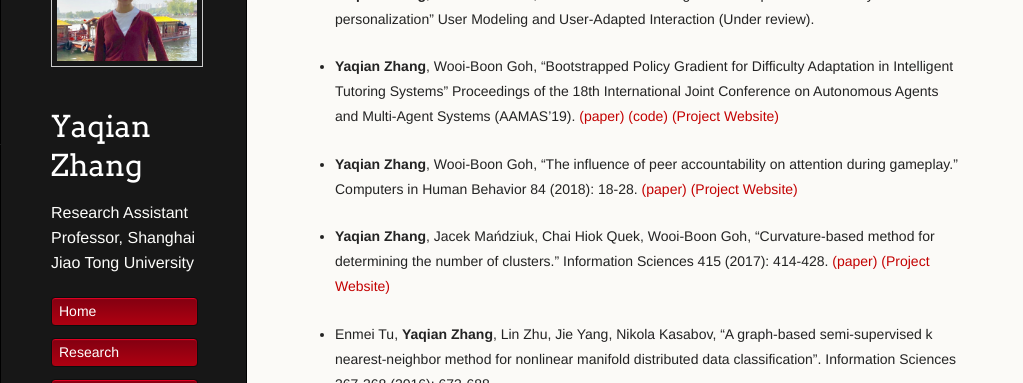
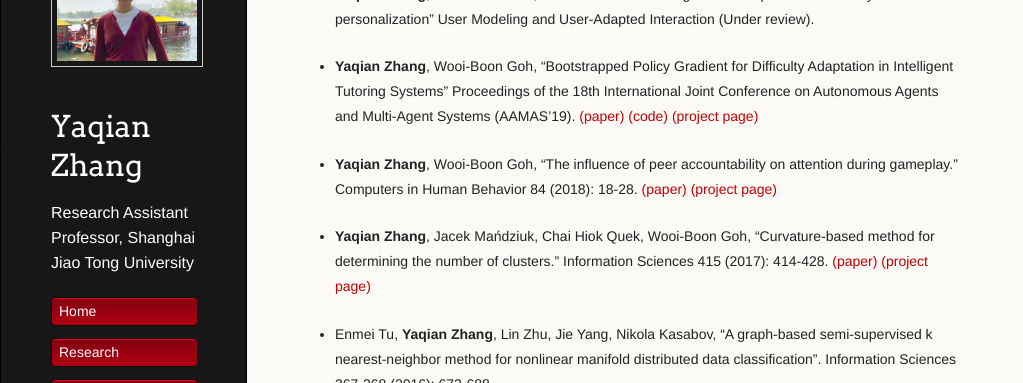
Before and after one commit to YaqianZhang/yaqianzhang.github.io, a Jekyll site: the page built from index.md, in a window 1280 px wide and 900 px high, scrolled down 1053 px. Shown: the part 152-535 px from the top of the window, without its empty margins (0-1023 px from the left). Built offline with Jekyll 4.4.1, drawn with Linux system fonts in a browser that asks for light colours; a script that is not in the unit is left out; our own code applies the rules of GitHub Pages for plain Markdown files.

Commit message:
Update index.md

```diff
--- a/index.md
+++ b/index.md
@@ -34,11 +34,11 @@
 ## Publications
 * **Yaqian Zhang**, Wooi-Boon Goh, "Reinforcement learning-based adaptive task difficulty personalization" User Modeling and User-Adapted Interaction (Under review).
 
-* **Yaqian Zhang**, Wooi-Boon Goh, "Bootstrapped Policy Gradient for Difficulty Adaptation in Intelligent Tutoring Systems" Proceedings of the 18th International Joint Conference on Autonomous Agents and Multi-Agent Systems (AAMAS'19). [(paper)](papers/19_YaqianZhang_BootstrappedPolicyGradient_aamas.pdf) [(code)](https://github.com/YaqianZhang/Bootstrapped-policy-gradient-for-difficutly-adaptation) [(Project Website)](https://yaqianzhang.github.io/2018/06/30/boostrapped-policy-gradient.html)
+* **Yaqian Zhang**, Wooi-Boon Goh, "Bootstrapped Policy Gradient for Difficulty Adaptation in Intelligent Tutoring Systems" Proceedings of the 18th International Joint Conference on Autonomous Agents and Multi-Agent Systems (AAMAS'19). [(paper)](papers/19_YaqianZhang_BootstrappedPolicyGradient_aamas.pdf) [(code)](https://github.com/YaqianZhang/Bootstrapped-policy-gradient-for-difficutly-adaptation) [(project page)](https://yaqianzhang.github.io/2018/06/30/boostrapped-policy-gradient.html)
 
-* **Yaqian Zhang**, Wooi-Boon Goh, "The influence of peer accountability on attention during gameplay." Computers in Human Behavior 84 (2018): 18-28. [(paper)](papers/18_YaqianZhang_PeerAccountability_CHB.pdf) [(Project Website)](https://yaqianzhang.github.io/2018/02/16/peer-accountability-on-attention.html)
+* **Yaqian Zhang**, Wooi-Boon Goh, "The influence of peer accountability on attention during gameplay." Computers in Human Behavior 84 (2018): 18-28. [(paper)](papers/18_YaqianZhang_PeerAccountability_CHB.pdf) [(project page)](https://yaqianzhang.github.io/2018/02/16/peer-accountability-on-attention.html)
 
-* **Yaqian Zhang**, Jacek Mańdziuk, Chai Hiok Quek, Wooi-Boon Goh, "Curvature-based method for determining the number of clusters." Information Sciences 415 (2017): 414-428. [(paper)](papers/17_YaqianZhang_Curvature_Cluster_InformationScience.pdf) [(Project Website)](https://yaqianzhang.github.io/2017/05/16/determining-the-number-of-clusters.html)
+* **Yaqian Zhang**, Jacek Mańdziuk, Chai Hiok Quek, Wooi-Boon Goh, "Curvature-based method for determining the number of clusters." Information Sciences 415 (2017): 414-428. [(paper)](papers/17_YaqianZhang_Curvature_Cluster_InformationScience.pdf) [(project page)](https://yaqianzhang.github.io/2017/05/16/determining-the-number-of-clusters.html)
 
 * Enmei Tu, **Yaqian Zhang**, Lin Zhu, Jie Yang, Nikola Kasabov, "A graph-based semi-supervised k nearest-neighbor method for nonlinear manifold distributed data classification". Information Sciences 367-368 (2016): 673-688.
 
```
